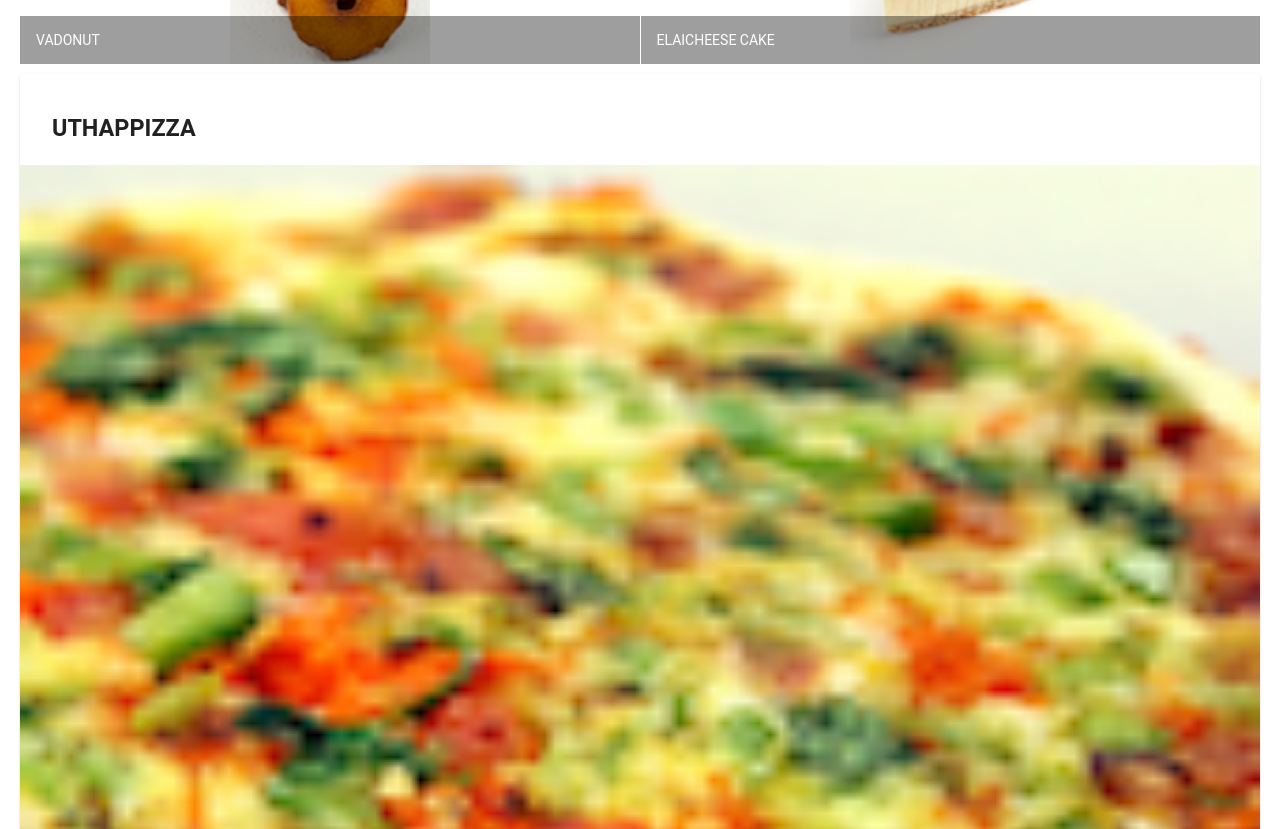
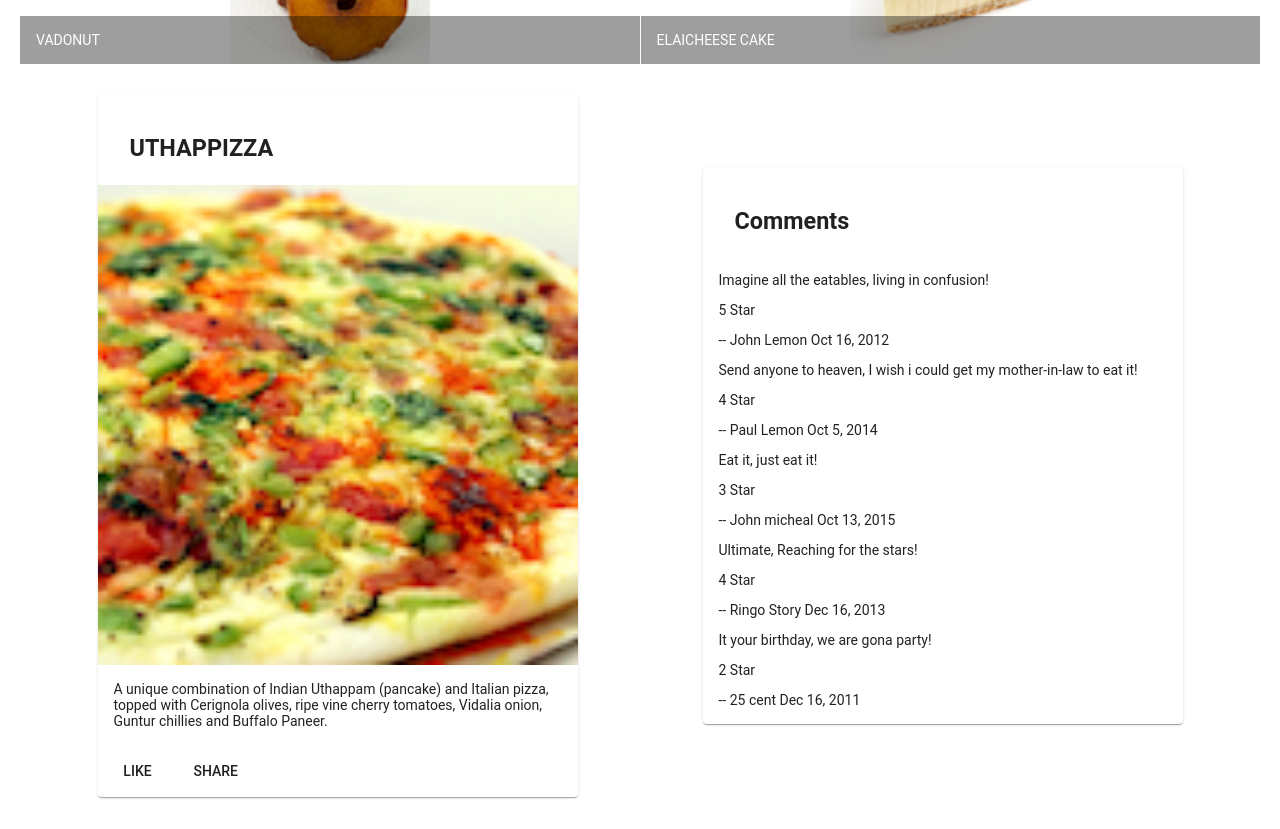
Before and after one commit to Caesarsage/FoodStore, an Angular app: page / in a window 1280 px wide. Shown: the part 500-1329 px from the top of the page. Built offline with nearby package versions, Linux system fonts and the light colour scheme.

Commit message:
Dishdetails setup

```diff
--- a/src/app/app.module.ts
+++ b/src/app/app.module.ts
@@ -12,11 +12,13 @@ import { AppComponent } from './app.component';
 
 import 'hammerjs';
 import { MenuComponent } from './menu/menu.component';
+import { DishdetailComponent } from './dishdetail/dishdetail.component';
 
 @NgModule({
   declarations: [
     AppComponent,
-    MenuComponent
+    MenuComponent,
+    DishdetailComponent
   ],
   imports: [
     BrowserModule,
--- /dev/null
+++ b/src/app/dishdetail/dishdetail.component.html
@@ -0,0 +1,67 @@
+<div class="container"  fxLayoutGap="10px" fxLayoutGap.xs="0" fxLayout="row" fxLayout.sm="column" fxLayout.xs="column" fxLayoutAlign.gt-md="space-around center" >
+  <div fxFlex="40" *ngIf="dish">
+    <mat-card>
+      <mat-card-header>
+        <mat-card-title>
+          <h3>{{dish.name |uppercase}}</h3>
+        </mat-card-title>
+      </mat-card-header>
+      <img mat-card-image src={{dish.image}} alt="{{dish.name}}">
+      <mat-card-content>
+        <p>{{dish.description}}</p>
+      </mat-card-content>
+      <mat-card-actions>
+        <button mat-button>LIKE</button>
+        <button mat-button>SHARE</button>
+      </mat-card-actions>
+    </mat-card>
+  </div>
+
+  <div fxFlex="40" *ngIf="dish">
+    <mat-card>
+      <mat-card-header>
+        <mat-card-title>
+          <h3>Comments</h3>
+        </mat-card-title>
+      </mat-card-header>
+      <mat-card-content>
+        <div>
+         <p>{{dish.conments[0].comment}}</p>
+          <p>{{dish.conments[0].rating}} Star</p>
+          <span> --
+            {{dish.conments[0].author}}
+            {{dish.conments[0].date | date}}
+          </span>
+
+          <p>{{dish.conments[1].comment}}</p>
+          <p>{{dish.conments[1].rating}} Star</p>
+          <span> --
+            {{dish.conments[1].author}}
+            {{dish.conments[1].date | date}}
+          </span>
+
+          <p>{{dish.conments[2].comment}}</p>
+          <p>{{dish.conments[2].rating}} Star</p>
+          <span> --
+            {{dish.conments[2].author}}
+            {{dish.conments[2].date | date}}
+          </span>
+
+          <p>{{dish.conments[3].comment}}</p>
+          <p>{{dish.conments[3].rating}} Star</p>
+          <span> --
+            {{dish.conments[3].author}}
+            {{dish.conments[3].date | date}}
+          </span>
+
+          <p>{{dish.conments[4].comment}}</p>
+          <p>{{dish.conments[4].rating}} Star</p>
+          <span> --
+            {{dish.conments[4].author}}
+            {{dish.conments[4].date | date}}
+          </span>
+        </div>
+      </mat-card-content>
+    </mat-card>
+  </div>
+</div>
--- /dev/null
+++ b/src/app/dishdetail/dishdetail.component.ts
@@ -0,0 +1,63 @@
+import { Component, OnInit } from '@angular/core';
+
+const DISH = {
+    id: 0,
+    name:'Uthappizza',
+    image: 'assets/images/uthappizza.png',
+    category: 'mains',
+    featured: true,
+    label:'Hot',
+    price:'4.99',
+    description:'A unique combination of Indian Uthappam (pancake) and Italian pizza, topped with Cerignola olives, ripe vine cherry tomatoes, Vidalia onion, Guntur chillies and Buffalo Paneer.',
+    conments: [
+        {
+            id: 0,
+            rating: 5,
+            comment: "Imagine all the eatables, living in confusion!",
+            author: "John Lemon",
+            date: "2012-10-16T17:57:28.556094Z",
+        },
+        {
+            id: 1,
+            rating: 4,
+            comment: "Send anyone to heaven, I wish i could get my mother-in-law to eat it!",
+            author: "Paul Lemon",
+            date: "2014-10-05T17:57:28.556094Z",
+        },
+        {
+            id: 2,
+            rating: 3,
+            comment: "Eat it, just eat it!",
+            author: "John micheal",
+            date: "2015-10-13T17:57:28.556094Z",
+        },
+        {
+            id: 3,
+            rating: 4,
+            comment: "Ultimate, Reaching for the stars!",
+            author: "Ringo Story",
+            date: "2013-12-16T17:57:28.556094Z",
+        },
+        {
+            id: 4,
+            rating: 2,
+            comment: "It your birthday, we are gona party!",
+            author: "25 cent",
+            date: "2011-12-16T17:57:28.556094Z",
+        }
+      ]
+    };
+@Component({
+  selector: 'app-dishdetail',
+  templateUrl: './dishdetail.component.html',
+  styleUrls: ['./dishdetail.component.scss']
+})
+export class DishdetailComponent implements OnInit {
+
+  dish = DISH
+  constructor() { }
+
+  ngOnInit() {
+  }
+
+}
--- a/src/app/menu/menu.component.html
+++ b/src/app/menu/menu.component.html
@@ -16,21 +16,5 @@
     </mat-grid-list>
   </div>
 
-  <div fxFlex *ngIf="selectedDish">
-    <mat-card>
-      <mat-card-header>
-        <mat-card-title>
-          <h3>{{selectedDish.name |uppercase}}</h3>
-        </mat-card-title>
-      </mat-card-header>
-      <img mat-card-image src={{selectedDish.image}} alt="{{selectedDish.name}}">
-      <mat-card-content>
-        <p>{{selectedDish.description}}</p>
-      </mat-card-content>
-      <mat-card-actions>
-        <button mat-button>LIKE</button>
-        <button mat-button>SHARE</button>
-      </mat-card-actions>
-    </mat-card>
-  </div>
+  <app-dishdetail></app-dishdetail>
 </div>
```
Also changed, not shown: src/app/dishdetail/dishdetail.component.scss (added), 1 other file (tests, documents, lock files or other folders).
